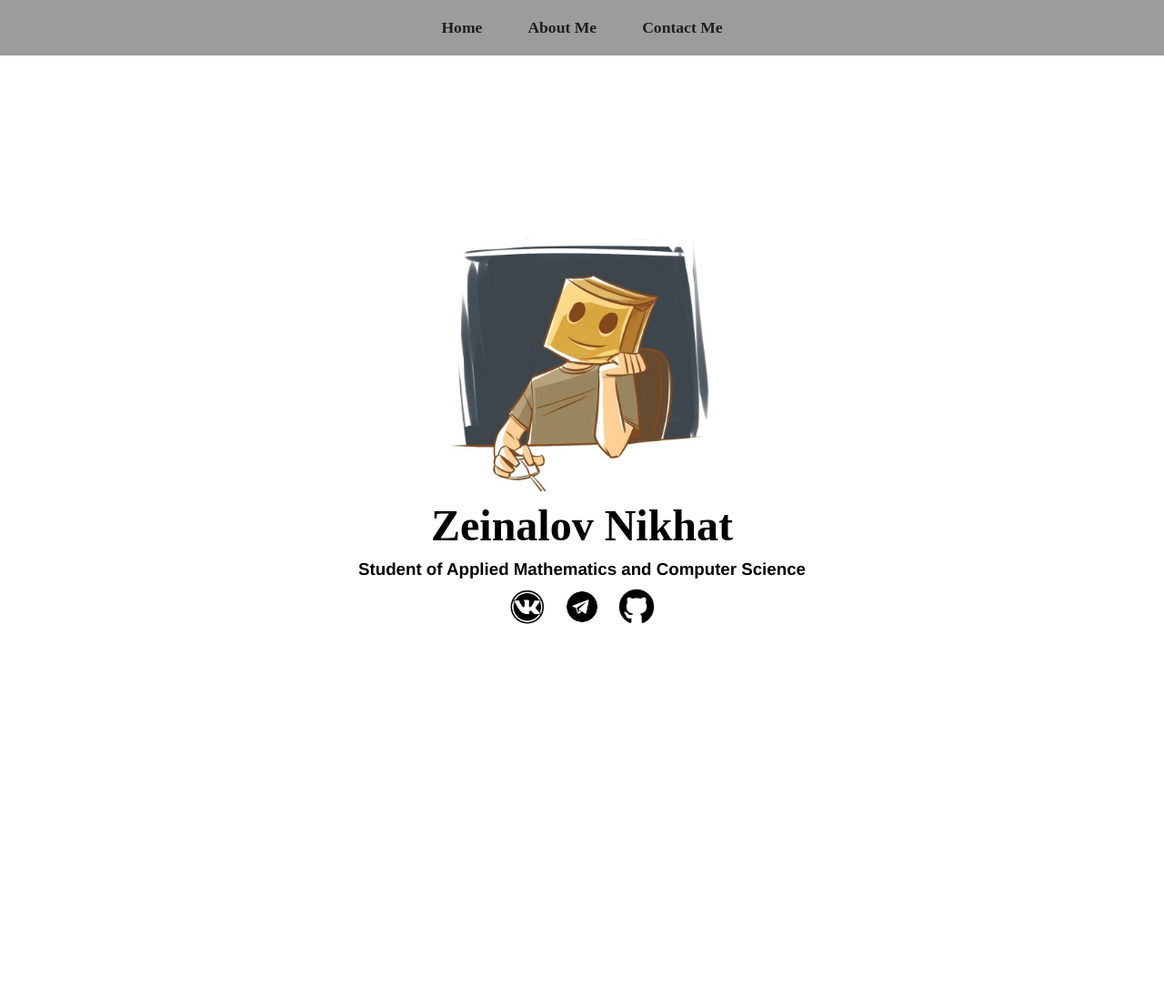
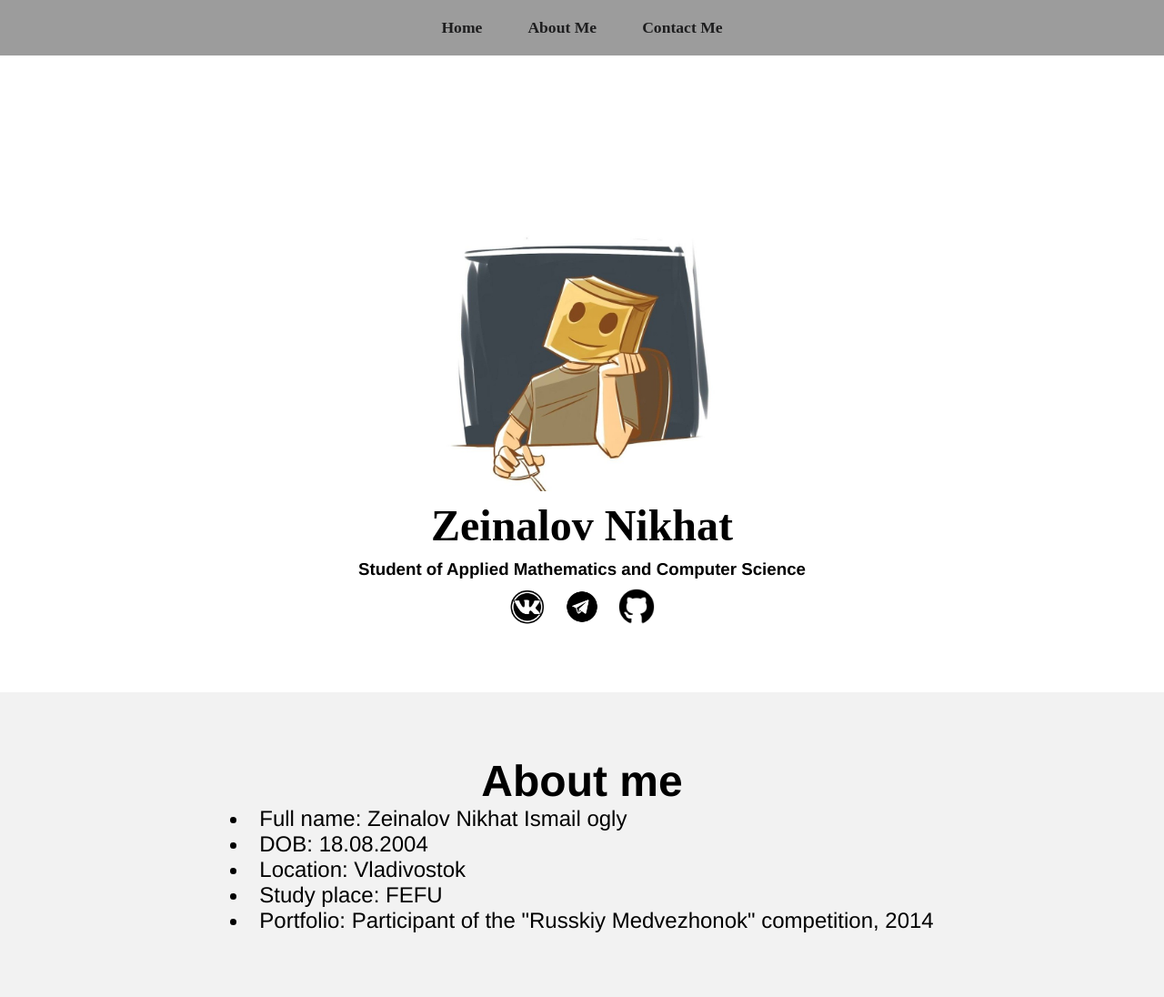
Before and after one commit to zenci125/personal-website, a plain HTML site: page index.html in a window 1280 px wide. Shown: the whole page at 91% size. Before the commit the page ends 800 px from the top, so only its background shows below. Drawn offline with Linux system fonts and the light colour scheme.

Commit message:
Add about section

```diff
--- a/index.html
+++ b/index.html
@@ -10,8 +10,8 @@
 <body>
     <nav class="navbar">
         <ul>
-            <li><a href='#'>Home</a></li>
-            <li><a href='#'>About Me</a></li>
+            <li><a href='home'>Home</a></li>
+            <li><a href='about'>About Me</a></li>
             <li><a href='#'>Contact Me</a></li>
         </ul>
     </nav>
@@ -19,7 +19,7 @@
     <section id="home">
         <div class="main">
             <img src="dvacher.jpg" alt="Image" height="300" width="300">
-            <h1 class="headings">Zeinalov Nikhat</h1>
+            <h1 class="heading1">Zeinalov Nikhat</h1>
             <h3><span>Student of Applied Mathematics and Computer Science</span></h3>
             <div class="icons-container">
                 <a href="https://vk.com/id613895540">
@@ -34,6 +34,17 @@
             </div>
         </div>
     </section>
+
+    <section id="about">
+        <h1 class="heading2">About me</h1>
+        <div class="info">
+            <li>Full name: Zeinalov Nikhat Ismail ogly</li>
+            <li>DOB: 18.08.2004</li>
+            <li>Location: Vladivostok</li>
+            <li>Study place: FEFU</li>
+            <li>Portfolio: Participant of the "Russkiy Medvezhonok" competition, 2014</li>
+        </div>
+    </section>
 </body>
 
 </html>
--- a/style.css
+++ b/style.css
@@ -50,7 +50,7 @@ body{
     top: 30%;
     width: 100%;
 }
-.headings{
+.heading1{
     font-family: century;
     font-size: 3rem;
     text-align: center;
@@ -67,3 +67,19 @@ body{
     width: 40px;
     height: 40px;
 }
+
+/* About Section */
+#about {
+    display: flex;
+    flex-direction: column;
+    align-items: center;
+    background-color: #f2f2f2;
+    padding: 70px;
+    margin-top: 700px;
+}
+.heading2{
+    font-size: 3rem;
+}
+.info{
+    font-size: 1.5rem;
+}
```
